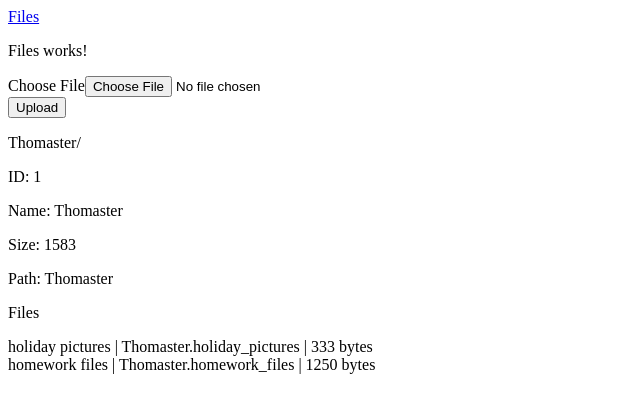
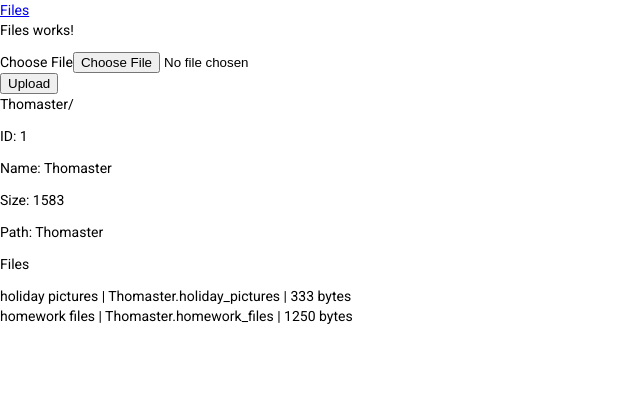
Before and after one commit to regocziTamas/OurCloudFrontEnd, an Angular app: page /files in a window 1280 px wide. Shown: the top 412 px of the page, without its empty margins (0-640 px from the left). Built offline with nearby package versions, Linux system fonts and the light colour scheme.

Commit message:
Add angular material

```diff
--- a/angular.json
+++ b/angular.json
@@ -24,6 +24,7 @@
               "src/assets"
             ],
             "styles": [
+              "./node_modules/@angular/material/prebuilt-themes/purple-green.css",
               "src/styles.css"
             ],
             "scripts": []
@@ -89,6 +90,7 @@
               "src/assets"
             ],
             "styles": [
+              "./node_modules/@angular/material/prebuilt-themes/purple-green.css",
               "src/styles.css"
             ],
             "scripts": []
@@ -120,6 +122,7 @@
           }
         }
       }
-    }},
+    }
+  },
   "defaultProject": "OurCloudFrontEnd"
 }
--- a/package.json
+++ b/package.json
@@ -12,10 +12,12 @@
   "private": true,
   "dependencies": {
     "@angular/animations": "~9.1.1",
+    "@angular/cdk": "^9.2.0",
     "@angular/common": "~9.1.1",
     "@angular/compiler": "~9.1.1",
     "@angular/core": "~9.1.1",
     "@angular/forms": "~9.1.1",
+    "@angular/material": "^9.2.0",
     "@angular/platform-browser": "~9.1.1",
     "@angular/platform-browser-dynamic": "~9.1.1",
     "@angular/router": "~9.1.1",
--- a/src/app/app.module.ts
+++ b/src/app/app.module.ts
@@ -11,6 +11,7 @@
 import { JwtInterceptor } from './auth/interceptors/jwtinterceptor/jwt-interceptor.service';
 import { HttpErrorInterceptor } from './auth/interceptors/httperrorinterceptor/http-error-interceptor.service';
 import { FileViewerComponent } from './files/fileviewer/file-viewer.component';
+import { BrowserAnimationsModule } from '@angular/platform-browser/animations';
 
 @NgModule({
   declarations: [
@@ -24,7 +25,8 @@
     BrowserModule,
     AppRoutingModule,
     ReactiveFormsModule,
-    HttpClientModule
+    HttpClientModule,
+    BrowserAnimationsModule
   ],
   providers: [
     { provide: HTTP_INTERCEPTORS, useClass: JwtInterceptor, multi: true },
--- a/src/index.html
+++ b/src/index.html
@@ -6,8 +6,10 @@
   <base href="/">
   <meta name="viewport" content="width=device-width, initial-scale=1">
   <link rel="icon" type="image/x-icon" href="favicon.ico">
+  <link href="https://fonts.googleapis.com/css?family=Roboto:300,400,500&display=swap" rel="stylesheet">
+  <link href="https://fonts.googleapis.com/icon?family=Material+Icons" rel="stylesheet">
 </head>
-<body>
+<body class="mat-typography">
   <app-root></app-root>
 </body>
 </html>
--- a/src/styles.css
+++ b/src/styles.css
@@ -1 +1,4 @@
 /* You can add global styles to this file, and also import other style files */
+
+html, body { height: 100%; }
+body { margin: 0; font-family: Roboto, "Helvetica Neue", sans-serif; }
```
Also changed, not shown: 1 other file (tests, documents, lock files or other folders).
